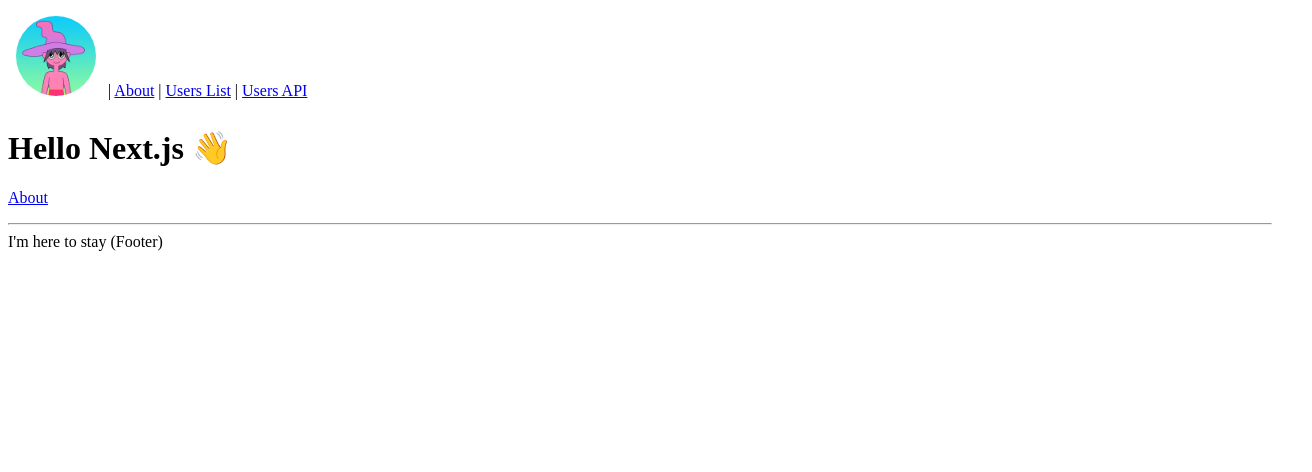
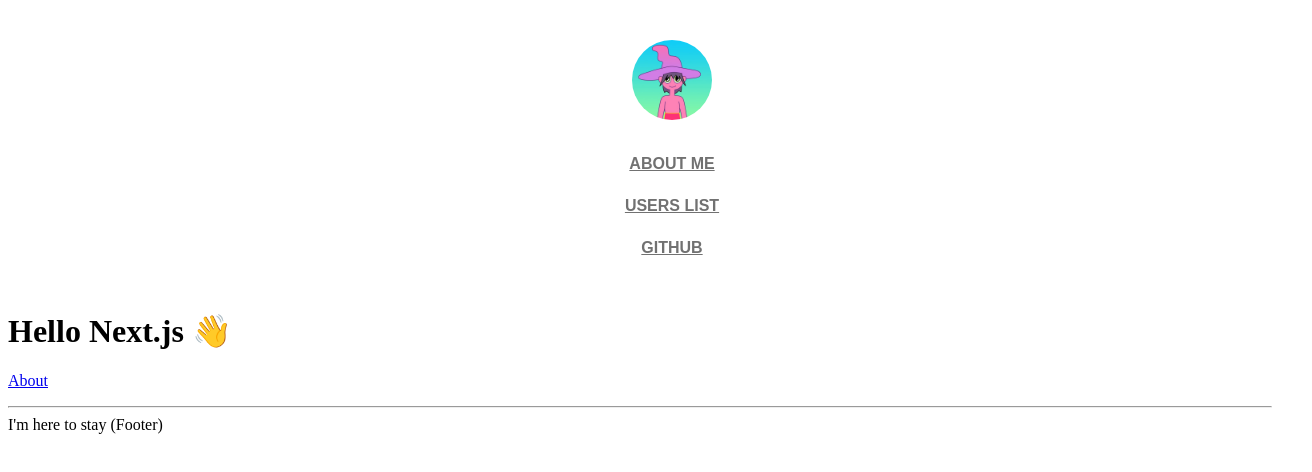
Before and after one commit to Fantominium/malcolm-typescript, a Next.js app: page / in a window 1280 px wide. Shown: the top 472 px of the page, 1312 px wide, since content can reach past the window. Built offline with nearby package versions, Linux system fonts and the light colour scheme.

Commit message:
header organism almost complete, need to implement dark mode functionality

```diff
--- a/components/Layout.tsx
+++ b/components/Layout.tsx
@@ -1,7 +1,8 @@
-import React, { ReactNode } from 'react'
+import { ReactNode } from 'react'
 import Link from 'next/link'
 import Head from 'next/head'
 import ProfilePic from "../components/atoms/ProfilePic";
+import Header from "./organisms/Header"
 
 type Props = {
   children?: ReactNode
@@ -15,10 +16,11 @@ const Layout = ({ children, title = 'This is the default title' }: Props) => (
       <meta charSet="utf-8" />
       <meta name="viewport" content="initial-scale=1.0, width=device-width" />
     </Head>
-    <header>
+    {/* I want to replace header with my own molecule */}
+    {/* <header>
       <nav>
         <Link href="/">
-          <a><ProfilePic location="/images/profile.jpg"/></a>
+          <a><ProfilePic url="/images/profile.jpg" alt="profile pic"/></a>
         </Link>{' '}
         |{' '}
         <Link href="/about">
@@ -30,7 +32,8 @@ const Layout = ({ children, title = 'This is the default title' }: Props) => (
         </Link>{' '}
         | <a href="/api/users">Users API</a>
       </nav>
-    </header>
+    </header> */}
+    <Header/>
     {children}
     <footer>
       <hr />
--- a/components/atoms/LinksAtom.tsx
+++ b/components/atoms/LinksAtom.tsx
@@ -1,17 +1,36 @@
 import {ReactNode} from 'react'
 import Link from 'next/link'
+import styled from 'styled-components'
 
 
+const LinkStyle = styled.div`
+  text-decoration: none;
+  text-align: center;
+  text-transform: uppercase;
+  color: #717171;
+  font-weight: 800;
+  font-family: 'Ubuntu', sans-serif;
+  font-size: 1rem;
+  margin: 0.75em;
+  a:link{
+      color:#717171
+  }
+  a:visited{
+      color:#552b58
+  }
+`
+
 type Props = {
-    label ?: string | ReactNode
-    href ?: string
-    desc ?: string
+    label : string | ReactNode
+    href : string
 }
-const LinksAtom = ({label = "", href="", desc=""}:Props) => {
+const LinksAtom = ({label = "", href=""}:Props) => {
     return (
-        <Link href={href} >
-            <a>{label}</a>
-        </Link>
+        <LinkStyle>
+            <Link href={href} >
+                <a>{label}</a>
+            </Link>
+        </LinkStyle>
     )
 }
 
--- a/components/atoms/ProfilePic.tsx
+++ b/components/atoms/ProfilePic.tsx
@@ -1,9 +1,8 @@
-// import React from 'react'
 import Image from 'next/image'
 import styled from 'styled-components'
 type Props = {
-    location ?: string| undefined
-    alt ?: string | undefined
+    url : string| undefined
+    alt : string | undefined
 }
 
 const ImageSpace = styled.div `
@@ -11,22 +10,20 @@ const ImageSpace = styled.div `
     padding: .5em;
     display: inline-block;
 `
-// cannot use style components here to round the image, but i can use it to space the image
 
-const ProfilePic = ({location = "", alt = ""}: Props) => {
+const ProfilePic = ({url = "", alt = ""}: Props) => {
     return (
         <ImageSpace>
             <Image
             height={80}
             width ={80}
             className= "imageStyle"
-            src={location}
+            src={url}
             alt={alt}
             />
             <style jsx global>{`
             .imageStyle {
                 border-radius: 999px;
-
             }
             `}</style>
         </ImageSpace>
--- /dev/null
+++ b/components/molecules/HeaderLinks.tsx
@@ -0,0 +1,36 @@
+import styled from "styled-components"
+import LinkAtom from "../atoms/LinksAtom"
+
+const LinkStyle = styled.div`
+  display: flex;
+  flex-direction: column;
+  flex-wrap: wrap;
+  width: 40%;
+  margin: .7em;
+  /* justify-content: space-between; */
+  align-items: center;
+
+  @media(min-width: 1350px){
+    flex-direction: row;
+    max-width: 30%;
+    margin-right: 3em;
+  }
+`
+
+
+type Props = {
+
+}
+
+const HeaderLinks = (props: Props) => {
+    return (
+        <LinkStyle>
+            <LinkAtom label="About Me" href="/about"/>
+            <LinkAtom label="Users List" href="/users"/>
+            <LinkAtom label="github" href="https://github.com/Fantominium"/>
+
+        </LinkStyle>
+    )
+}
+
+export default HeaderLinks
--- /dev/null
+++ b/components/organisms/Header.tsx
@@ -0,0 +1,40 @@
+import ProfilePic from "../atoms/ProfilePic";
+import styled from "styled-components"
+import HeaderLinks from "../molecules/HeaderLinks"
+
+
+const HeaderStyle = styled.div `
+
+    padding: .5em;
+    width: 100%;
+    background: rgba(255, 255, 255, 0.004);
+    min-height: 150px;
+    margin: 1.5em;
+    display: flex;
+    flex-direction: column;
+    justify-content: center;
+    align-items: center;
+
+    @media (min-width: 1350px) {
+        max-height: 100px;
+        margin: 0;
+        flex-direction: row;
+        justify-content: space-between;
+    }
+`
+
+type Props = {
+
+}
+
+const Header = (props: Props) => {
+    return (
+        <HeaderStyle>
+            <ProfilePic url="/images/profile.jpg" alt="profile picture"/>
+            <HeaderLinks/>
+
+        </HeaderStyle>
+    )
+}
+
+export default Header
```
Also changed, not shown: components/atoms/SliderButton.tsx (added, +15 -0 lines), 1 other file (tests, documents, lock files or other folders).
